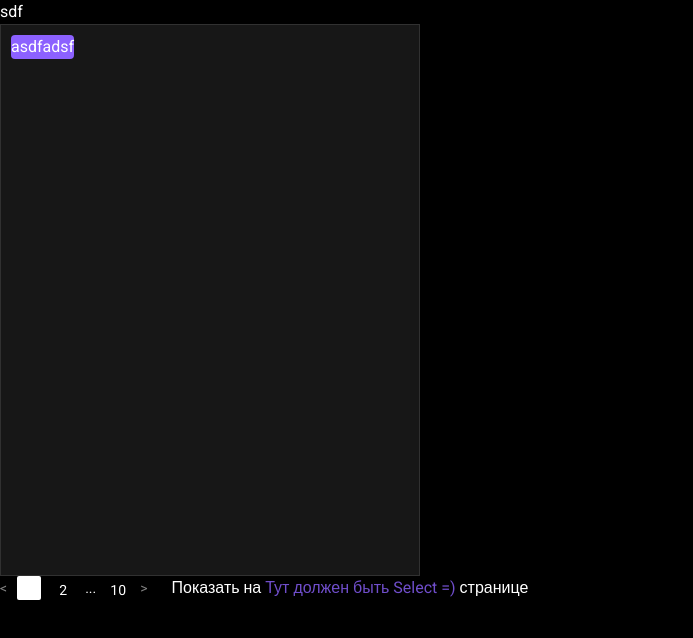
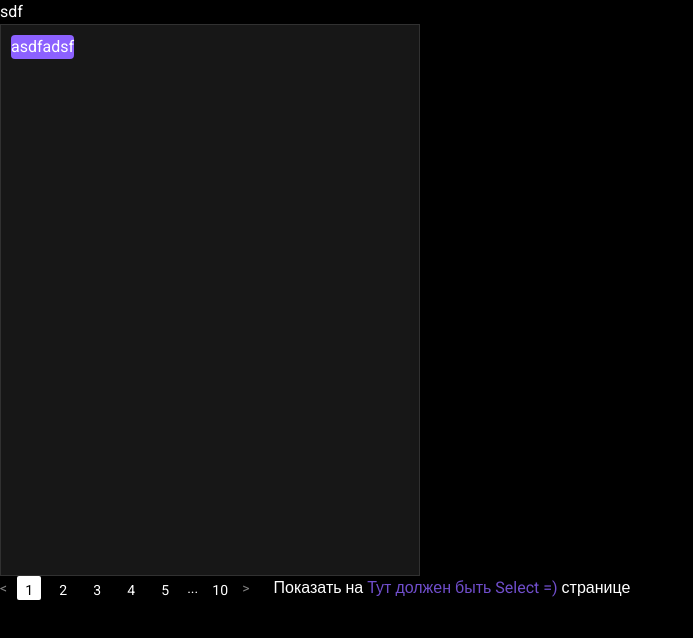
Before and after one commit to hadsome-Droid/Cards, a React (Vite) app: page / in a window 1280 px wide. Shown: the top 638 px of the page, without its empty margins (0-693 px from the left). Built offline with nearby package versions, Linux system fonts and the light colour scheme; a web font is replaced by a local one.

Commit message:
Implemented correct pagination and adjusted CSS styles

```diff
--- a/src/components/ui/pagination/pagination.module.scss
+++ b/src/components/ui/pagination/pagination.module.scss
@@ -25,12 +25,16 @@
   text-align: center;
   border-radius: 2px;
 
+
 }
 
 
 .activePage{
-  color: var(--color-dark-900);
   background-color: var(--color-light-100);
+
+  & a {
+    color: var(--color-dark-900);
+  }
 }
 
 
@@ -58,6 +62,8 @@
   }
 }
 
+
+
 .selectBox{
   & span{
     color: var(--color-accent-700);
--- a/src/components/ui/pagination/pagination.tsx
+++ b/src/components/ui/pagination/pagination.tsx
@@ -29,23 +29,31 @@ export const Pagination = ({ needToShowItems, totalItems }: Props) => {
     }
   }
 
-  const maxVisiblePages = 3
-
   const pageNumbers = useMemo(() => {
     const numbers = [1]
 
-    console.log(numbers)
-    if (activePage > maxVisiblePages + 1) {
-      numbers.push(-1)
-    }
-    for (let i = Math.max(2, activePage - 1); i <= Math.min(activePage + 1, totalPages - 1); i++) {
-      numbers.push(i)
-    }
-    if (activePage < totalPages - maxVisiblePages) {
-      numbers.push(-2)
-    }
-    if (totalPages > 1) {
-      numbers.push(totalPages)
+    if (totalPages > 5) {
+      if (activePage === 1 || activePage === 2) {
+        for (let i = 2; i <= 5; i++) {
+          numbers.push(i)
+        }
+        numbers.push(-2, totalPages)
+      } else if (activePage === totalPages - 1 || activePage === totalPages) {
+        numbers.push(-1)
+        for (let i = totalPages - 3; i <= totalPages; i++) {
+          numbers.push(i)
+        }
+      } else {
+        numbers.push(-1)
+        for (let i = activePage - 1; i <= activePage + 1; i++) {
+          numbers.push(i)
+        }
+        numbers.push(-2, totalPages)
+      }
+    } else {
+      for (let i = 2; i <= totalPages; i++) {
+        numbers.push(i)
+      }
     }
 
     return numbers
```
